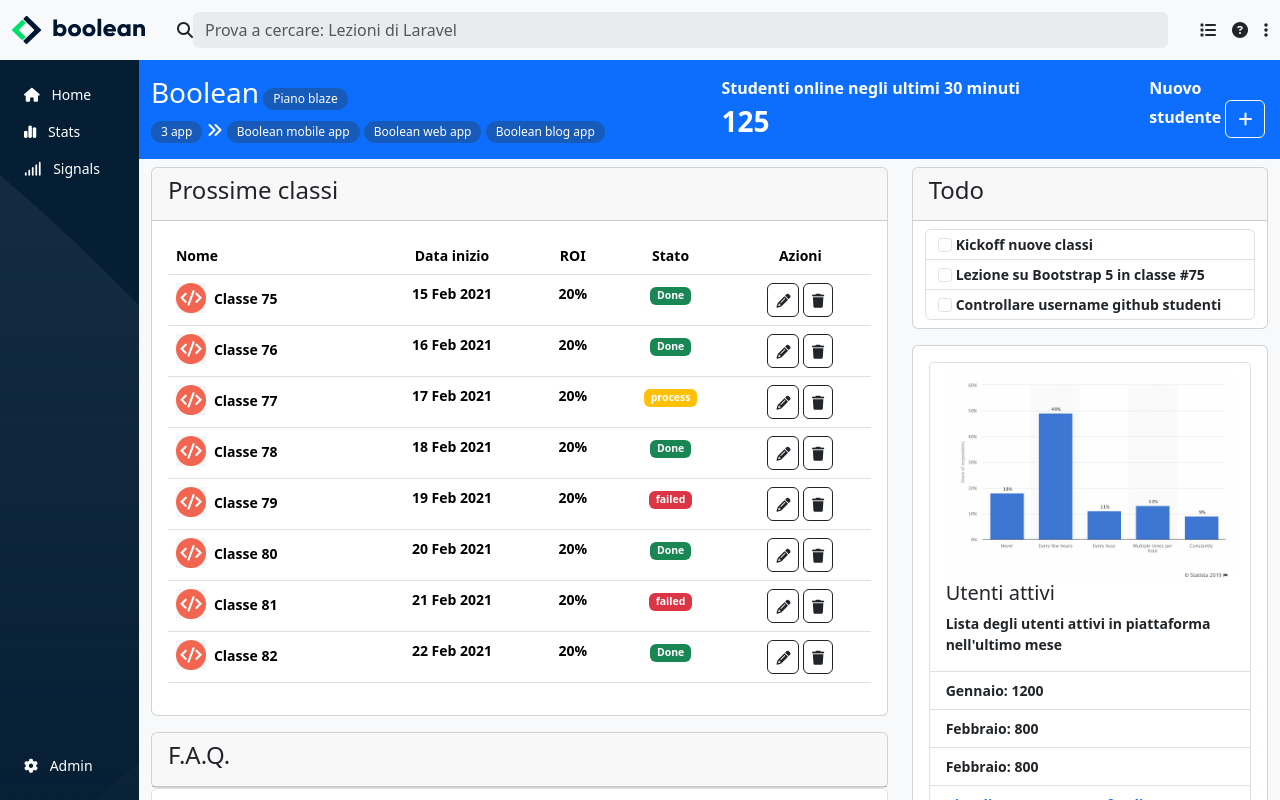
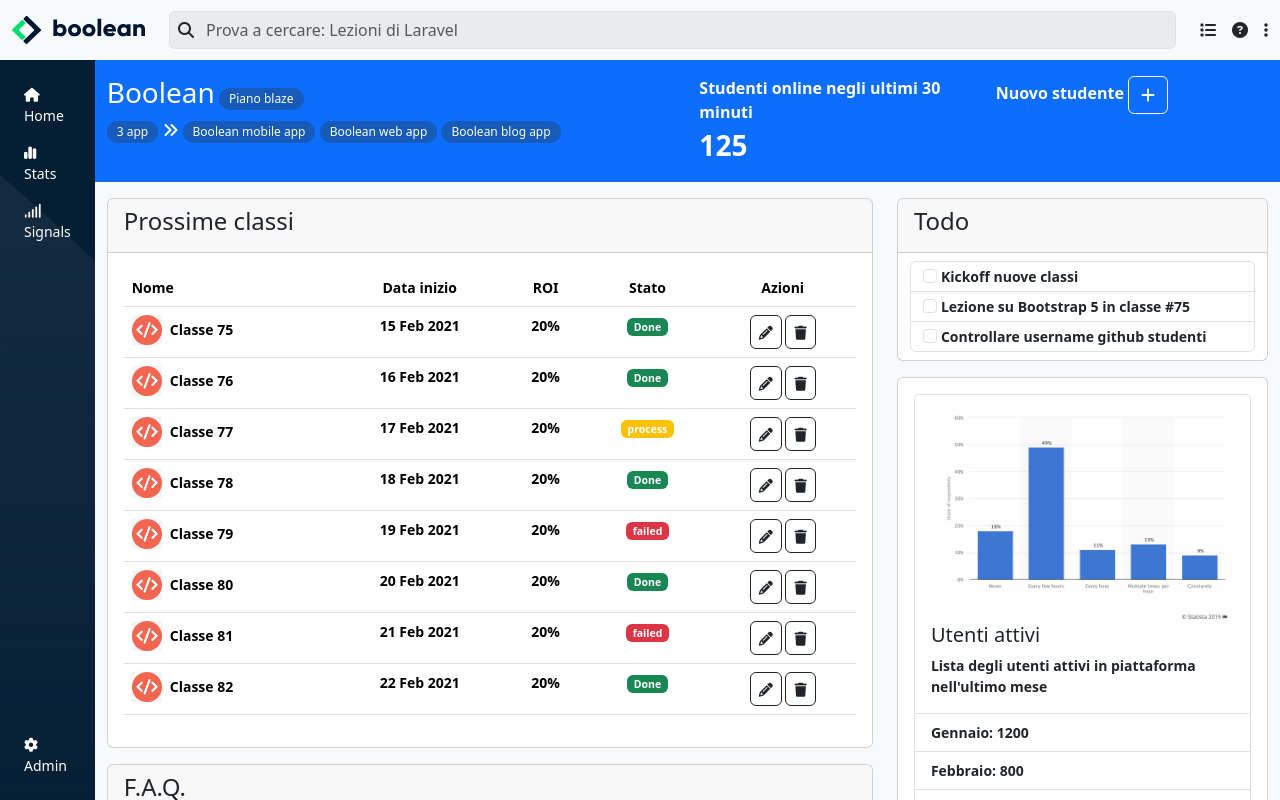
Before and after one commit to AlbertoScalia/html-css-bootstrap-dashboard, a plain HTML site: page index.html in a window 1280 px wide. Drawn offline with nearby package versions, Linux system fonts and the light colour scheme.

Commit message:
Fix (Index) : Fixed Header, Sidebar and Sections

```diff
--- a/css/style.css
+++ b/css/style.css
@@ -9,8 +9,12 @@
     height: var(--header-height);
 }
 
+#logo{
+    height: 40px;
+}
+
 #sidebar {
-    width: 320px;
+    width: 200px;
     height: 100%;
     background-color: var(--sidebar-bg-color);
     background-image: url("../img/sidebar-bg.png");
--- a/index.html
+++ b/index.html
@@ -19,10 +19,13 @@
         <div class="col-12 d-flex align-items-center gap-3 px-1">
 
             <!--Logo-->
-            <a href="#"><img src="./img/logo.svg" alt="logo"></a>
+            <div>
+                <a href="#" class="navbar-brand d-xs-block d-lg-none"><img src="./img/mobile-logo.png" id="logo" alt="mobile-logo"></a>
+                <a href="#" class="navbar-brand d-none d-sm-none d-md-none d-lg-block"><img src="./img/logo.svg" alt="logo"></a>
+            </div>
 
             <!--Form-->
-            <form class="d-flex align-items-center mx-2 ps-2" role="search">
+            <form class="d-flex align-items-center border rounded bg-body-secondary mx-2 ps-2" role="search">
                 <i class="fa-solid fa-magnifying-glass"></i>
                 <input class="form-control bg-body-secondary border-0 me-2" type="search"
                     placeholder="Prova a cercare: Lezioni di Laravel" aria-label="Search">
@@ -67,9 +70,21 @@
             <aside class="bg-primary text-white">
                 <div class="container-fluid">
                     <div class="row py-3">
+
+                        <!--Sezione destra che sotto i 768px apparirà per prima-->
+                        <div class="col-12 col-md-4 col-lg-3 order-md-2">
+                            <div class="row">
+                                <div class="col-12 col-md-6 col-lg-12 order-md-2">
+                                    <span class="fw-semibold"> Nuovo studente</span>
+                                    <button class="btn btn-outline-light" type="button">
+                                        <i class="fa-solid fa-plus"></i>
+                                    </button>
+                                </div>
+                            </div>
+                        </div>
+
+                        <!--Sezione sinistra che sotto i 768px apparirà per seconda-->
                         <div class="col-12 col-md-4 col-lg-6">
-
-                            <!--Header sinistro-->
                             <div class="row">
                                 <div class="col-12">
                                     <h3>Boolean</h3>
@@ -86,20 +101,14 @@
                             </div>
                         </div>
 
-                        <!--Header destro-->
-                        <div class="col-12 col-md-8 col-lg-6">
+                        <!--Sezione centrale che sotto i 768px apparirà per ultima-->
+                        <div class="col-12 col-md-4 col-lg-3">
                             <div class="row">
-                                <div class="col-12 col-md-6 col-lg-9">
+                                <div class="col-12 col-md-12 col-lg-12">
                                     <div class="row">
                                         <div class="col-12 fw-semibold">Studenti online negli ultimi 30 minuti</div>
                                         <div class="col-12 fw-semibold fs-3">125</div>
                                     </div>
-                                </div>
-                                <div class="col-12 col-md-6 col-lg-3">
-                                    <span class="fw-semibold"> Nuovo studente</span>
-                                    <button class="btn btn-outline-light" type="button">
-                                        <i class="fa-solid fa-plus"></i>
-                                    </button>
                                 </div>
                             </div>
                         </div>
@@ -109,7 +118,7 @@
 
             <!--Contenuto del main-->
             <div class="container-fluid">
-                <div class="row py-2">
+                <div class="row py-3">
 
                     <!--Colonna sinistra-->
                     <div class="col-12 col-lg-8">
@@ -181,8 +190,7 @@
                                                 </th>
                                                 <td class="fw-semibold text-center">17 Feb 2021</td>
                                                 <td class="fw-semibold text-center">20%</td>
-                                                <td class="text-center"><span
-                                                        class="badge text-bg-warning text-white">process</span></td>
+                                                <td class="text-center"><span class="badge text-bg-warning text-white">process</span></td>
                                                 <td class="text-center">
                                                     <button type="button" class="btn btn-outline-dark py-1 px-2">
                                                         <small class="fa-solid fa-pencil"></small>
@@ -316,14 +324,16 @@
                                         <div id="collapseOne" class="accordion-collapse collapse"
                                             aria-labelledby="headingOne" data-bs-parent="#accordionExample">
                                             <div class="accordion-body">
-                                                <small><strong>This is the third item's accordion body.</strong> It is
+                                                <small>
+                                                    <strong>This is the third item's accordion body.</strong> It is
                                                     hidden by default, until the collapse plugin adds the appropriate
                                                     classes that we use to style each element. These classes control the
                                                     overall appearance, as well as the showing and hiding via CSS
                                                     transitions. You can modify any of this with custom CSS or
                                                     overriding our default variables. It's also worth noting that just
                                                     about any HTML can go within the <code>.accordion-body</code>,
-                                                    though the transition does limit overflow.</small>
+                                                    though the transition does limit overflow.
+                                                </small>
                                             </div>
                                         </div>
                                     </div>
@@ -339,14 +349,16 @@
                                         <div id="collapseTwo" class="accordion-collapse collapse"
                                             aria-labelledby="headingTwo" data-bs-parent="#accordionExample">
                                             <div class="accordion-body">
-                                                <small><strong>This is the third item's accordion body.</strong> It is
+                                                <small>
+                                                    <strong>This is the third item's accordion body.</strong> It is
                                                     hidden by default, until the collapse plugin adds the appropriate
                                                     classes that we use to style each element. These classes control the
                                                     overall appearance, as well as the showing and hiding via CSS
                                                     transitions. You can modify any of this with custom CSS or
                                                     overriding our default variables. It's also worth noting that just
                                                     about any HTML can go within the <code>.accordion-body</code>,
-                                                    though the transition does limit overflow.</small>
+                                                    though the transition does limit overflow.
+                                                </small>
                                             </div>
                                         </div>
                                     </div>
@@ -362,14 +374,16 @@
                                         <div id="collapseThree" class="accordion-collapse collapse"
                                             aria-labelledby="headingThree" data-bs-parent="#accordionExample">
                                             <div class="accordion-body">
-                                                <small><strong>This is the third item's accordion body.</strong> It is
+                                                <small>
+                                                    <strong>This is the third item's accordion body.</strong> It is
                                                     hidden by default, until the collapse plugin adds the appropriate
                                                     classes that we use to style each element. These classes control the
                                                     overall appearance, as well as the showing and hiding via CSS
                                                     transitions. You can modify any of this with custom CSS or
                                                     overriding our default variables. It's also worth noting that just
                                                     about any HTML can go within the <code>.accordion-body</code>,
-                                                    though the transition does limit overflow.</small>
+                                                    though the transition does limit overflow.
+                                                </small>
                                             </div>
                                         </div>
                                     </div>
```
